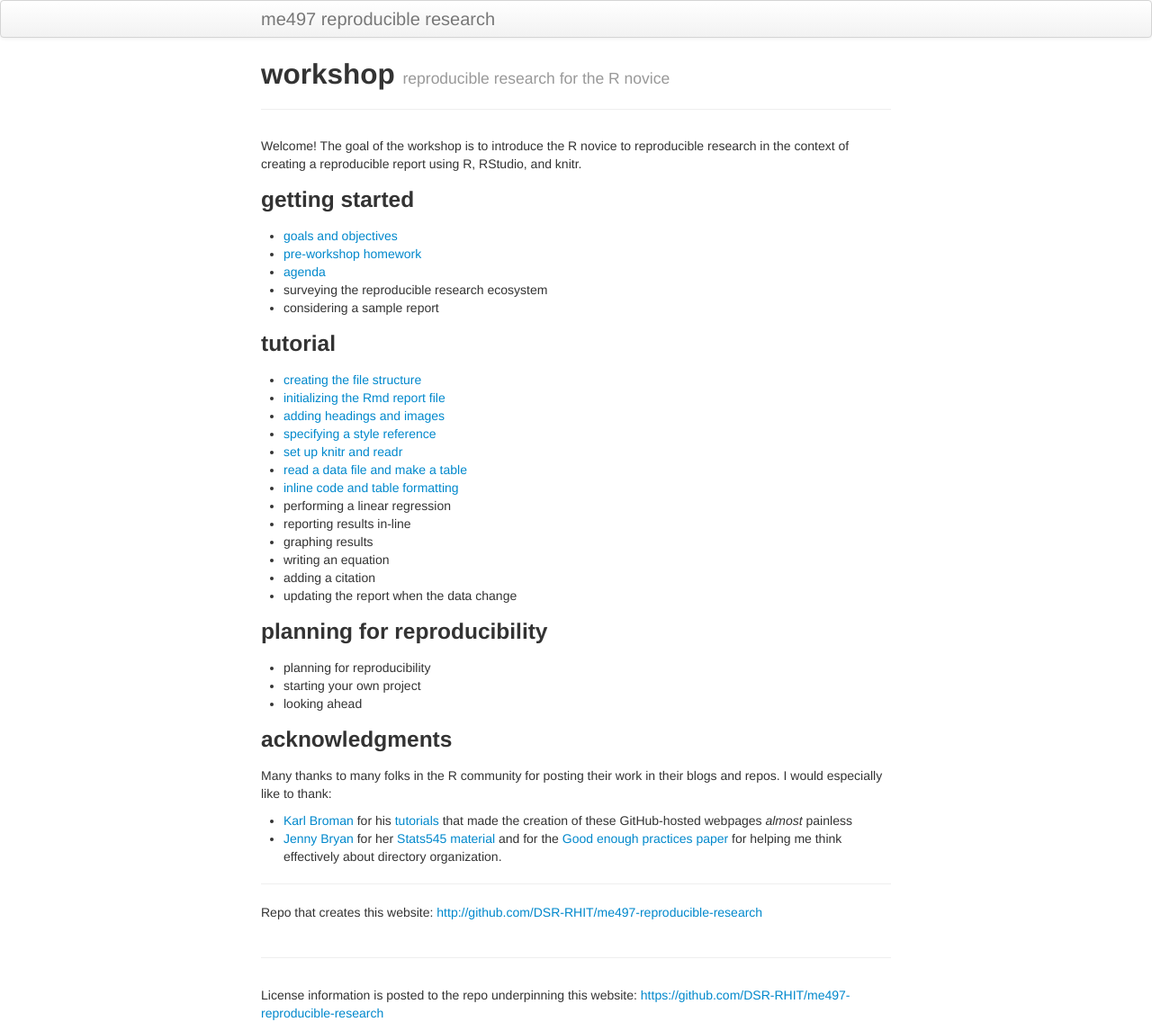
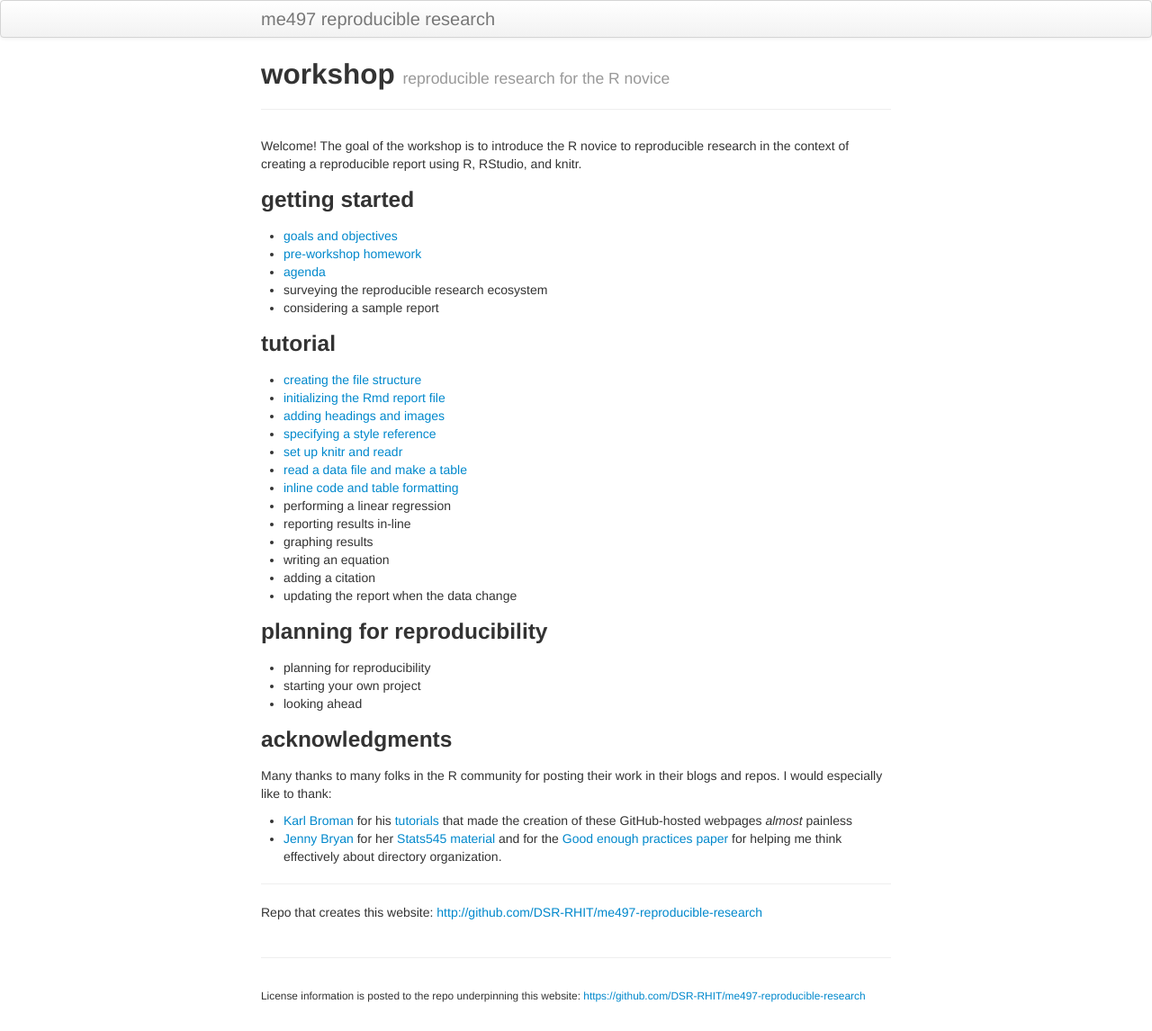
Before and after one commit to staceb/me497-reproducible-research, a Jekyll site: the page built from index.md, in a window 1280 px wide. Shown: the whole page at 90% size. Built offline with Jekyll 4.4.1, drawn with Linux system fonts in a browser that asks for light colours.

Commit message:
initial commit

```diff
--- a/_includes/themes/twitter/default.html
+++ b/_includes/themes/twitter/default.html
@@ -25,9 +25,9 @@
     <link href="{{ BASE_PATH }}{{ site.JB.atom_path }}" type="application/atom+xml" rel="alternate" title="Sitewide ATOM Feed">
     <link href="{{ BASE_PATH }}{{ site.JB.rss_path }}" type="application/rss+xml" rel="alternate" title="Sitewide RSS Feed">
 
-  </head>
 
-  <body>
+
+
     <div class="navbar">
       <div class="navbar-inner">
         <div class="container-narrow">
@@ -43,10 +43,11 @@
       </div>
       <hr>
 <footer>
-<p>
+<p><small>
   <!-- start of Karl's footer; modify this part -->
 License information is posted to the repo underpinning this website:
 <a href="https://github.com/DSR-RHIT/me497-reproducible-research">https://github.com/DSR-RHIT/me497-reproducible-research</a>
+</small>
 <!-- end of Karl's footer; modify this part -->
 </footer>
 </div>
```
